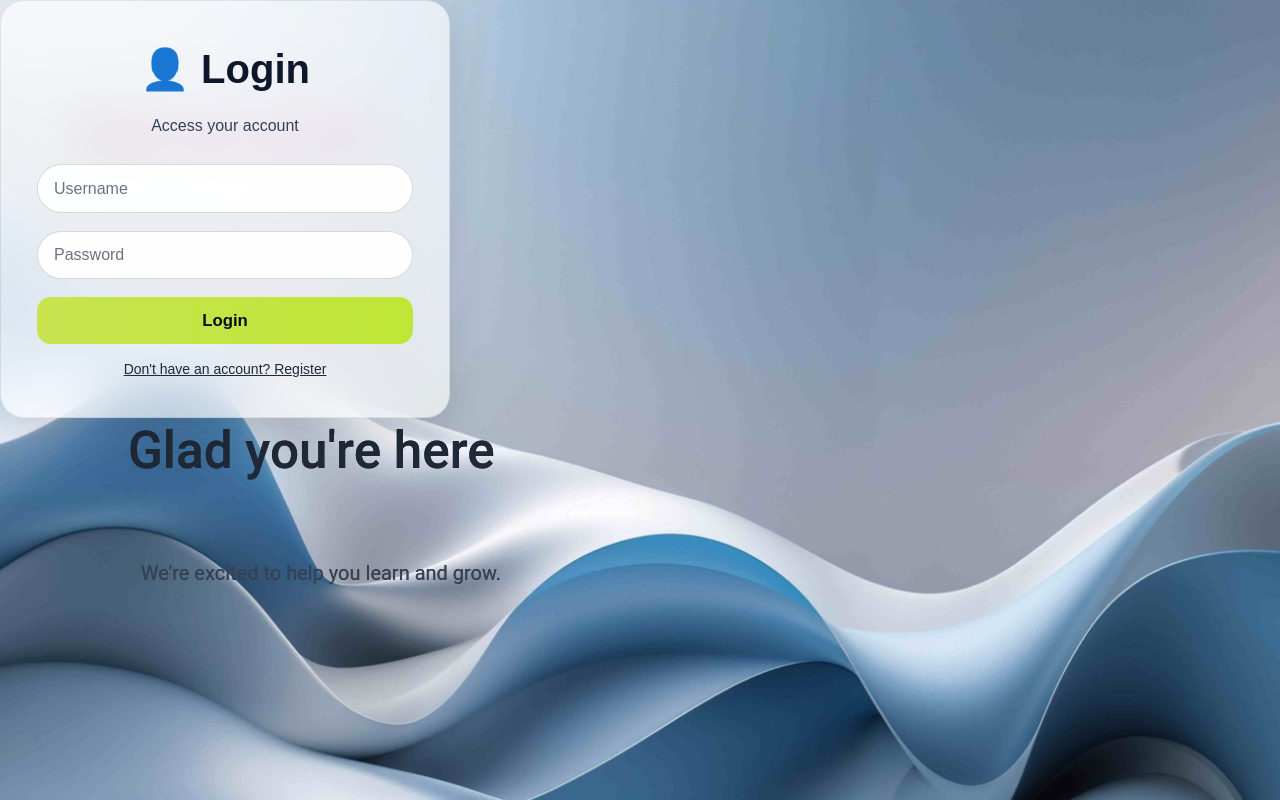
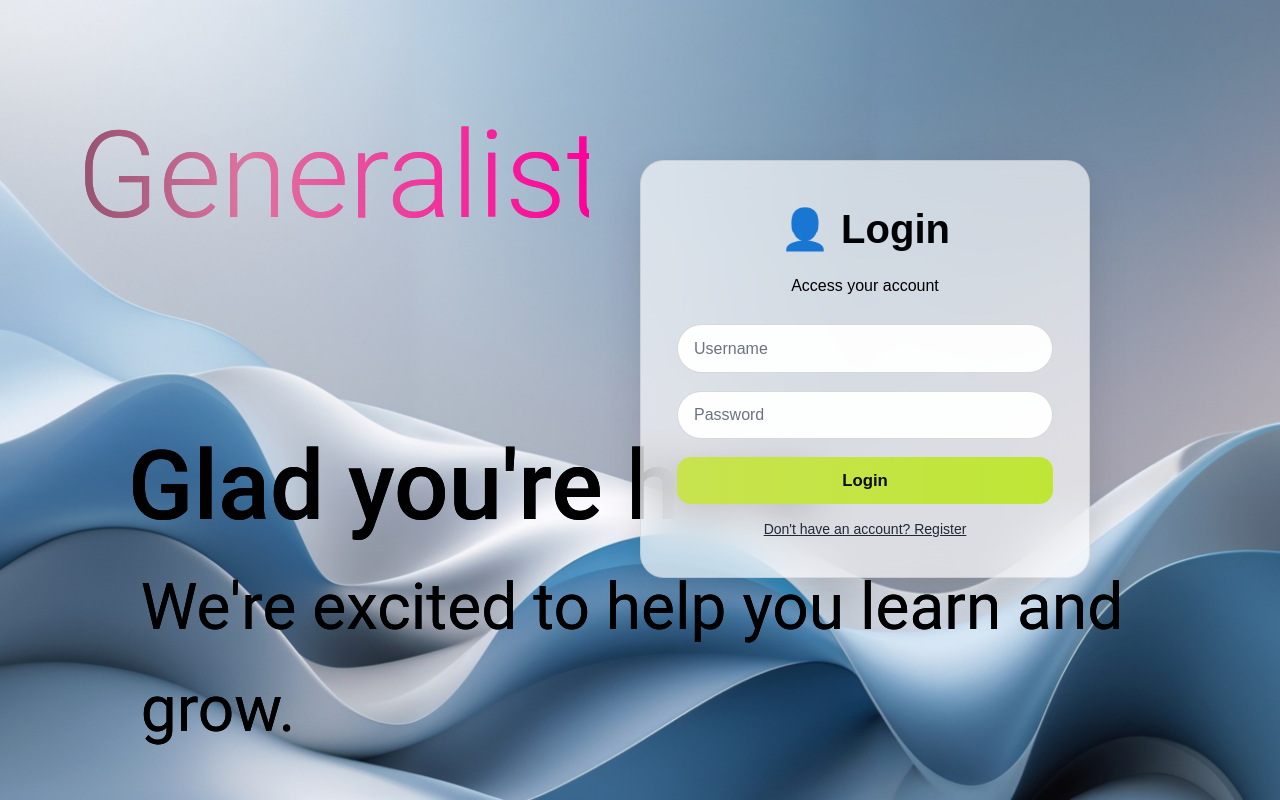
Before and after one commit to shiva1997cnr-bot/gnr, a React (Vite) app: page / in a window 1280 px wide. Built offline with nearby package versions, Linux system fonts and the light colour scheme.

Commit message:
Region reset dock to 8% + brighter login

```diff
--- a/src/styles/login.css
+++ b/src/styles/login.css
@@ -6,7 +6,7 @@ html, body {
   padding: 0;
   height: 100%;
   font-family: 'Segoe UI', Tahoma, Verdana, sans-serif;
-  background-color: #f5f7fb;          /* was #3d3a3a */
+  background-color: #fdfdfd;          /* was #3d3a3a */
   color: #111827;                      /* darker-on-light text */
 }
 
@@ -34,7 +34,7 @@ html, body {
   content: '';
   position: absolute;
   border-radius: 50%;
-  background: radial-gradient(circle, rgba(255,255,255,0.12) 0%, rgba(255,255,255,0) 70%);
+
   filter: blur(60px);
   z-index: 0;
   pointer-events: none;
@@ -56,8 +56,9 @@ html, body {
    =========================== */
 .login-box {
   /* Center with the flex container; remove absolute offsets */
-  position: relative;                 /* was absolute */
-  left: auto; top: auto;              /* removed */
+  position: absolute;                 /* was absolute */
+  left: 50%;
+  top: 20%;              /* removed */
   background: rgba(255, 255, 255, 0.65);   /* brighter card */
   backdrop-filter: blur(20px);
   border-radius: 24px;
@@ -80,7 +81,7 @@ html, body {
   font-family: 'Poppins', sans-serif;
   font-size: 2.5rem;
   font-weight: 700;
-  color: #0f172a;
+  color: #010305;
   margin-bottom: 0.75rem;
   text-shadow: none; /* cleaner on light */
   animation: popIn 0.4s ease-out;
@@ -88,7 +89,7 @@ html, body {
 @keyframes popIn { 0%{transform:scale(.96);opacity:0} 100%{transform:scale(1);opacity:1} }
 
 .subtitle {
-  color: #334155;
+  color: #010102;
   font-size: 1rem;
   margin-bottom: 1.6rem;
 }
@@ -178,7 +179,7 @@ html, body {
   margin: 0;
   font-family: 'Roboto', sans-serif;
   font-weight: 300;
-  font-size: 4.2rem;               /* a bit smaller on light */
+  font-size: 7.5rem;               /* a bit smaller on light */
   background: linear-gradient(90deg, #EB5757, #493240, #de73a0, #FF0099);
   -webkit-background-clip: text; background-clip: text; color: transparent;
   background-size: 200% 200%;
@@ -191,8 +192,8 @@ html, body {
   left: 10%;
   font-family: 'Roboto', sans-serif;
   font-weight: 500;
-  font-size: 3.2rem;               /* slightly lighter weight & size */
-  color: #1f2937;
+  font-size: 6rem;               /* slightly lighter weight & size */
+  color: #010102;
   margin-top: 10px;
   opacity: 0;
   animation: fadeIn 0.8s ease-in-out forwards;
@@ -204,8 +205,8 @@ html, body {
   top: 69%;
   font-family: 'Roboto', sans-serif;
   font-weight: 400;
-  font-size: 1.25rem;
-  color: #374151;
+  font-size: 4rem;
+  color: #000000;
   margin-top: 5px;
   opacity: 0;
   animation: fadeIn 0.8s ease-in-out forwards;
--- a/src/styles/region.css
+++ b/src/styles/region.css
@@ -123,7 +123,7 @@
   align-items: center;
   justify-content: center;
   font-weight: bold;
-  font-size: 1.2rem;
+  font-size: 1.6rem;
   cursor: pointer;
   transition: 0.3s ease;
   box-shadow: 0 0 10px rgba(255, 255, 255, 0.1);
@@ -331,4 +331,4 @@
 /* Predictable sizing */
 .region-page, .region-page * { box-sizing: border-box; }
 /* --- override: move reset dock higher --- */
-.reset-dock { bottom: 8% !important; }
+.reset-dock { bottom: 14% !important; }
```
Also changed, not shown: public/login/login-bg.jpeg, 1 other file (tests, documents, lock files or other folders).
